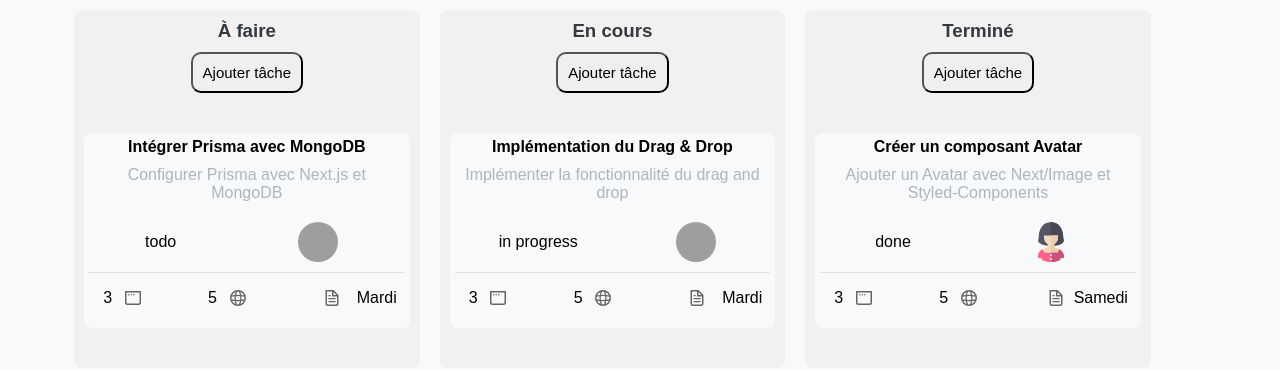
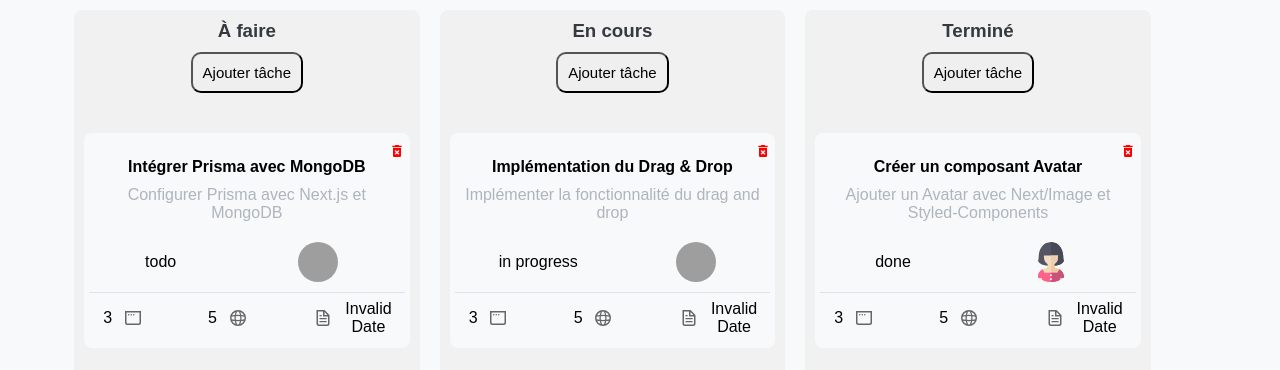
Before and after one commit to Luco06/Kanban, a Next.js app: page / in a window 1280 px wide. Shown: the top 370 px of the page. Built offline with nearby package versions, Linux system fonts and the light colour scheme; grey boxes are pictures that could not be loaded.

Commit message:
modification du format de date, ajout de l'icon de supression d'une tâche

```diff
--- a/src/app/components/Task.tsx
+++ b/src/app/components/Task.tsx
@@ -3,6 +3,7 @@ import styled from "styled-components";
 import Avatar from "./Avatar";
 import Info from "./Info";
 import { useDraggable } from "@dnd-kit/core";
+import { MdDeleteForever } from "react-icons/md";
 
 const TaskContainer = styled.div`
   width: 100%;
@@ -15,8 +16,6 @@ const TaskContainer = styled.div`
   flex-direction: column;
   align-items: center;
   padding: 5px;
-  cursor:pointer;
-
 `;
 
 const TaskResume = styled.div`
@@ -24,6 +23,17 @@ const TaskResume = styled.div`
   color: #adb5bd;
   text-align: center;
 `;
+const BoxDelete = styled.div`
+width:10px;
+height: 10px;
+margin:5px;
+margin-left:95%;
+scale:1;
+transition: all ease-out 0.2s ;
+&:hover{
+scale:1.5;
+}
+`
 
 interface TaskProps {
   id: string;
@@ -33,28 +43,45 @@ interface TaskProps {
   assigneeId: string;
   date: string;
   users: { id: string; name: string; avatar: string }[];
+  deleteTask: (taskId: string)=>void;
 }
-
-const Task: React.FC<TaskProps> = ({ id, title, description, status, assigneeId, date, users }) => {
+const Task: React.FC<TaskProps> = ({ id, title, description, status, assigneeId, date, users, deleteTask }) => {
   const { attributes, listeners, setNodeRef, transform } = useDraggable({
     id,
+  });
+  const formattedDate = new Date(date).toLocaleDateString("fr-FR", {
+    weekday: "long",
+    day: "numeric",
+    month: "long",
+    year: "numeric",
   });
 
   const style = transform ? { transform: `translate(${transform.x}px, ${transform.y}px)` } : {};
   const assignee = users.find((user) => user.id === assigneeId);
 
   return (
-    <TaskContainer
+    <TaskContainer key={id}
       ref={setNodeRef}
       {...listeners}
       {...attributes}
       style={style} // Style pour le déplacement
 
     >
+     <BoxDelete>
+     <MdDeleteForever
+  color="red"
+  onPointerDownCapture={(e) => e.stopPropagation()} // Bloque l'interception du clic par le drag
+  onClick={() => {
+    deleteTask(id);
+  }}
+  style={{ cursor: "pointer" }}
+/>
+
+     </BoxDelete>
       <h4>{title}</h4>
       <TaskResume>{description}</TaskResume>
       {assignee && <Avatar statut={status} img={assignee.avatar} alter={assignee.name} />}
-      <Info date={date} lien="3" commentaire="5" />
+      <Info date={formattedDate} lien="3" commentaire="5" />
     </TaskContainer>
   );
 };
```
